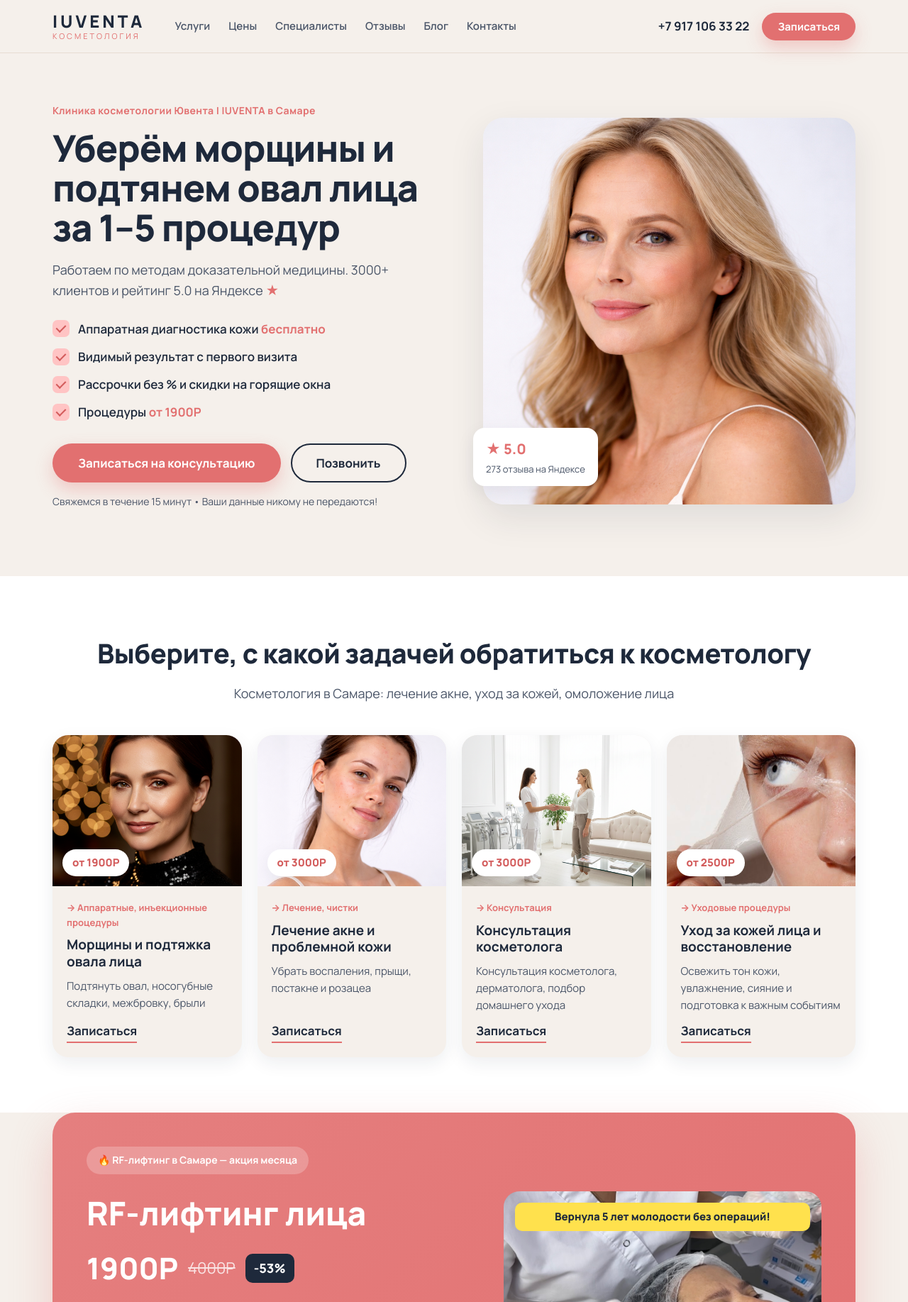
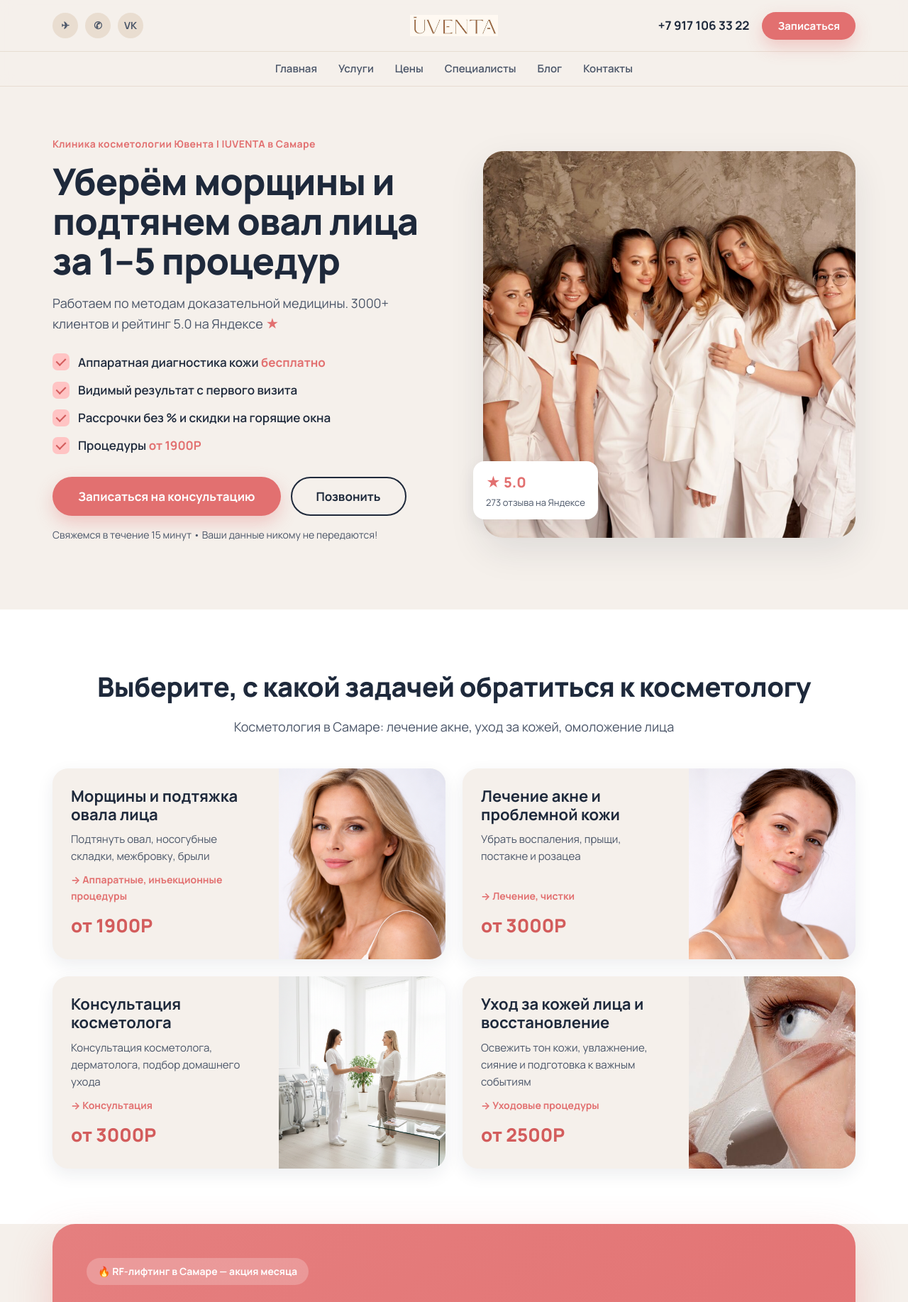
Before and after one commit to 6Evrey9/WP, a WordPress theme: template wp-content/themes/iuventa/front-page.php in a window 1280 px wide. Shown: the top 1835 px of the page at 71% size. Run offline with PHP 8.4 and a stand-in for WordPress, Linux system fonts and the light colour scheme; the site name, menu and one post (Sample post) are stand-ins, and other content is empty.

Commit message:
Raise design fidelity to match original 1:1
- Use the real team group photo in the hero and the IUVENTA serif logo in
  the header/footer.
- Two-row header (social icons + centered logo + nav row) like the original.
- Horizontal task cards (text + photo) with corrected per-task photos.
- Yandex-style rating bar; add video-reviews section; 6-up news grid with
  'Показать ещё'; add address + Yandex map block; expand footer to four
  link columns plus legal/license block.
- Map every section to the original clinic photos.

Co-authored-by: Ivan <6Evrey9@users.noreply.github.com>

```diff
--- a/wp-content/themes/iuventa/assets/css/main.css
+++ b/wp-content/themes/iuventa/assets/css/main.css
@@ -76,36 +76,48 @@ a { color: inherit; text-decoration: none; }
 .btn-dark:hover { background: #0f1726; }
 .btn-light { background: #fff; color: var(--coral-dark); }
 .btn-light:hover { background: var(--cream-2); }
+.btn-pill { border-radius: 999px; }
 
 /* ------------------------------------------------------------ Header --- */
 .site-header {
 	position: sticky;
 	top: 0;
 	z-index: 50;
-	background: rgba(245, 240, 235, .92);
+	background: rgba(245, 240, 235, .94);
 	backdrop-filter: blur(10px);
 	border-bottom: 1px solid var(--line);
 }
-.header-inner {
-	display: flex;
+.header-top {
+	display: grid;
+	grid-template-columns: 1fr auto 1fr;
 	align-items: center;
-	gap: 24px;
-	height: 74px;
+	gap: 16px;
+	height: 72px;
 }
-.brand { display: flex; flex-direction: column; line-height: 1; }
+.header-socials { display: flex; gap: 10px; }
+.soc {
+	width: 36px; height: 36px; border-radius: 50%;
+	background: #e9ddd0; color: var(--slate);
+	display: inline-flex; align-items: center; justify-content: center;
+	font-size: 14px; font-weight: 700; transition: background .2s, color .2s;
+}
+.soc:hover { background: var(--coral); color: #fff; }
+
+.brand { justify-self: center; display: flex; align-items: center; }
+.brand-logo { height: 30px; width: auto; }
 .brand-mark { font-size: 24px; font-weight: 800; letter-spacing: 4px; color: var(--navy); }
 .brand-mark--light { color: #fff; }
-.brand-sub { font-size: 11px; letter-spacing: 3px; text-transform: uppercase; color: var(--coral); margin-top: 3px; }
 
-.main-nav { display: flex; gap: 26px; margin-left: 18px; }
+.header-actions { justify-self: end; display: flex; align-items: center; gap: 18px; }
+.header-phone { font-weight: 700; color: var(--navy); white-space: nowrap; }
+.header-phone:hover { color: var(--coral); }
+
+.main-nav { border-top: 1px solid var(--line); }
+.main-nav-inner { display: flex; gap: 30px; justify-content: center; padding-top: 12px; padding-bottom: 12px; }
 .main-nav a { font-weight: 600; font-size: 15px; color: var(--slate); transition: color .2s; }
 .main-nav a:hover { color: var(--coral); }
 
-.header-actions { margin-left: auto; display: flex; align-items: center; gap: 18px; }
-.header-phone { font-weight: 700; color: var(--navy); white-space: nowrap; }
-.header-phone:hover { color: var(--coral); }
-
-.nav-toggle { display: none; flex-direction: column; gap: 5px; background: none; border: 0; cursor: pointer; padding: 8px; }
+.nav-toggle { display: none; flex-direction: column; gap: 5px; background: none; border: 0; cursor: pointer; padding: 8px; justify-self: end; }
 .nav-toggle span { width: 24px; height: 2px; background: var(--navy); border-radius: 2px; transition: .2s; }
 
 /* -------------------------------------------------------------- Hero --- */
@@ -153,26 +165,21 @@ a { color: inherit; text-decoration: none; }
 
 /* --------------------------------------------------------- Tasks ------- */
 .tasks { background: var(--white); }
-.tasks-grid { display: grid; grid-template-columns: repeat(4, 1fr); gap: 22px; }
+.tasks-grid { display: grid; grid-template-columns: repeat(2, 1fr); gap: 24px; }
 .task-card {
-	background: var(--cream); border-radius: var(--radius); overflow: hidden;
-	box-shadow: var(--shadow-sm); display: flex; flex-direction: column;
-	transition: transform .2s ease, box-shadow .2s ease;
+	position: relative; background: var(--cream); border-radius: var(--radius); overflow: hidden;
+	box-shadow: var(--shadow-sm); display: grid; grid-template-columns: 1.15fr .85fr;
+	min-height: 230px; transition: transform .2s ease, box-shadow .2s ease;
 }
 .task-card:hover { transform: translateY(-6px); box-shadow: var(--shadow); }
-.task-card-media { position: relative; aspect-ratio: 4/3.2; overflow: hidden; }
+.task-card-media { overflow: hidden; }
 .task-card-media img { width: 100%; height: 100%; object-fit: cover; }
-.task-price {
-	position: absolute; left: 14px; bottom: 14px; background: #fff;
-	color: var(--coral-dark); font-weight: 800; padding: 7px 14px; border-radius: 999px; font-size: 15px;
-	box-shadow: var(--shadow-sm);
-}
-.task-card-body { padding: 20px; display: flex; flex-direction: column; gap: 10px; flex: 1; }
-.task-tag { color: var(--coral); font-weight: 700; font-size: 13px; }
-.task-card-body h3 { font-size: 19px; margin: 0; line-height: 1.25; }
-.task-card-body p { margin: 0; color: var(--slate); font-size: 15px; flex: 1; }
-.task-link { color: var(--navy); font-weight: 700; border-bottom: 2px solid var(--coral); align-self: flex-start; padding-bottom: 2px; }
-.task-link:hover { color: var(--coral); }
+.task-card-body { padding: 26px; display: flex; flex-direction: column; gap: 10px; }
+.task-card-body h3 { font-size: 22px; margin: 0; line-height: 1.2; }
+.task-desc { margin: 0; color: var(--slate); font-size: 15px; }
+.task-tag { color: var(--coral); font-weight: 700; font-size: 14px; margin-top: auto; }
+.task-price { color: var(--coral-dark); font-weight: 800; font-size: 26px; }
+.task-overlay-link { position: absolute; inset: 0; }
 
 /* ---------------------------------------------------------- Promo ------ */
 .promo-wrap { padding-top: 0; }
--- a/wp-content/themes/iuventa/footer.php
+++ b/wp-content/themes/iuventa/footer.php
@@ -5,49 +5,41 @@
  * @package iuventa
  */
 
-$info = iuventa_clinic_info();
+$info    = iuventa_clinic_info();
+$columns = iuventa_footer_columns();
 ?>
 <footer class="site-footer" id="footer">
-	<div class="container footer-grid">
-		<div class="footer-col footer-about">
-			<span class="brand-mark brand-mark--light">IUVENTA</span>
-			<p>Клиника косметологии в Самаре. Работаем по методам доказательной медицины. 3000+ клиентов и рейтинг <?php echo esc_html( $info['rating'] ); ?> на Яндексе.</p>
-			<a class="btn btn-primary" href="#contact">Записаться на консультацию</a>
+	<div class="container footer-cols">
+		<?php foreach ( $columns as $col ) : ?>
+			<div class="footer-col">
+				<h4><?php echo esc_html( $col['title'] ); ?></h4>
+				<ul>
+					<?php foreach ( $col['links'] as $link ) : ?>
+						<li><a href="#contact"><?php echo esc_html( $link ); ?></a></li>
+					<?php endforeach; ?>
+				</ul>
+			</div>
+		<?php endforeach; ?>
+	</div>
+
+	<div class="container footer-info">
+		<p class="footer-desc">Центр косметологии Ювента предлагает современные косметологические процедуры для лечения и коррекции состояния кожи лица. Профессиональные косметологи подбирают эффективные методики с учётом индивидуальных особенностей пациента.</p>
+
+		<div class="footer-legal">
+			<p>ООО «Ювента»</p>
+			<p><?php echo esc_html( $info['address'] ); ?></p>
+			<p class="muted">Имеются противопоказания, необходима консультация специалиста. Цены на услуги, представленные на сайте, не являются публичной офертой.</p>
 		</div>
 
-		<div class="footer-col">
-			<h4>Направления</h4>
-			<ul>
-				<li><a href="#tasks">Морщины и овал лица</a></li>
-				<li><a href="#tasks">Лечение акне</a></li>
-				<li><a href="#tasks">Уход за кожей</a></li>
-				<li><a href="#tasks">Консультация</a></li>
-			</ul>
-		</div>
-
-		<div class="footer-col">
-			<h4>Популярные процедуры</h4>
-			<ul>
-				<li><a href="#procedures">RF-лифтинг лица</a></li>
-				<li><a href="#procedures">Ботокс от морщин</a></li>
-				<li><a href="#procedures">Чистка лица</a></li>
-				<li><a href="#procedures">Увеличение губ</a></li>
-			</ul>
-		</div>
-
-		<div class="footer-col">
-			<h4>Контакты</h4>
-			<ul>
-				<li><a href="tel:<?php echo esc_attr( $info['phone_raw'] ); ?>"><?php echo esc_html( $info['phone'] ); ?></a></li>
-				<li><?php echo esc_html( $info['address'] ); ?></li>
-				<li class="muted"><?php echo esc_html( $info['address_note'] ); ?></li>
-			</ul>
+		<div class="footer-brand">
+			<img src="<?php echo esc_url( iuventa_img( 'logo-footer.png' ) ); ?>" alt="IUVENTA" class="footer-logo">
+			<p class="muted">Политика конфиденциальности<br>Лицензия: Л041-01184-63/01471706</p>
+			<a class="btn btn-primary btn-pill" href="#contact">Получить консультацию косметолога</a>
 		</div>
 	</div>
 
-	<div class="container footer-bottom">
+	<div class="footer-baseline">
 		<span>© <?php echo esc_html( date( 'Y' ) ); ?> <?php echo esc_html( $info['name_ru'] ); ?> — клиника косметологии в Самаре</span>
-		<span class="muted">Имеются противопоказания, необходима консультация специалиста</span>
 	</div>
 </footer>
 
--- a/wp-content/themes/iuventa/front-page.php
+++ b/wp-content/themes/iuventa/front-page.php
@@ -16,9 +16,11 @@ get_header();
 	get_template_part( 'template-parts/results' );
 	get_template_part( 'template-parts/doctors' );
 	get_template_part( 'template-parts/reviews' );
+	get_template_part( 'template-parts/video-reviews' );
 	get_template_part( 'template-parts/news' );
 	get_template_part( 'template-parts/faq' );
 	get_template_part( 'template-parts/contact' );
+	get_template_part( 'template-parts/address' );
 	?>
 </main>
 <?php
--- a/wp-content/themes/iuventa/header.php
+++ b/wp-content/themes/iuventa/header.php
@@ -19,20 +19,16 @@ $info = iuventa_clinic_info();
 <?php wp_body_open(); ?>
 
 <header class="site-header">
-	<div class="container header-inner">
-		<a class="brand" href="<?php echo esc_url( home_url( '/' ) ); ?>">
-			<span class="brand-mark">IUVENTA</span>
-			<span class="brand-sub">косметология</span>
+	<div class="container header-top">
+		<div class="header-socials">
+			<a href="https://t.me/" aria-label="Telegram" class="soc">✈</a>
+			<a href="https://wa.me/<?php echo esc_attr( ltrim( $info['phone_raw'], '+' ) ); ?>" aria-label="WhatsApp" class="soc">✆</a>
+			<a href="https://vk.com/" aria-label="VK" class="soc">VK</a>
+		</div>
+
+		<a class="brand" href="<?php echo esc_url( home_url( '/' ) ); ?>" aria-label="IUVENTA">
+			<img src="<?php echo esc_url( iuventa_img( 'logo.png' ) ); ?>" alt="IUVENTA" class="brand-logo">
 		</a>
-
-		<nav class="main-nav" aria-label="Главное меню">
-			<a href="#tasks">Услуги</a>
-			<a href="#procedures">Цены</a>
-			<a href="#doctors">Специалисты</a>
-			<a href="#reviews">Отзывы</a>
-			<a href="#news">Блог</a>
-			<a href="#contact">Контакты</a>
-		</nav>
 
 		<div class="header-actions">
 			<a class="header-phone" href="tel:<?php echo esc_attr( $info['phone_raw'] ); ?>"><?php echo esc_html( $info['phone'] ); ?></a>
@@ -43,4 +39,15 @@ $info = iuventa_clinic_info();
 			<span></span><span></span><span></span>
 		</button>
 	</div>
+
+	<nav class="main-nav" aria-label="Главное меню">
+		<div class="container main-nav-inner">
+			<a href="#top">Главная</a>
+			<a href="#tasks">Услуги</a>
+			<a href="#procedures">Цены</a>
+			<a href="#doctors">Специалисты</a>
+			<a href="#news">Блог</a>
+			<a href="#contact">Контакты</a>
+		</div>
+	</nav>
 </header>
--- a/wp-content/themes/iuventa/inc/content.php
+++ b/wp-content/themes/iuventa/inc/content.php
@@ -41,7 +41,7 @@ function iuventa_tasks() {
 			'price' => 'от 1900Р',
 			'tag'   => 'Аппаратные, инъекционные процедуры',
 			'desc'  => 'Подтянуть овал, носогубные складки, межбровку, брыли',
-			'img'   => 'task-rejuvenation.png',
+			'img'   => 'task-wrinkles.png',
 		),
 		array(
 			'title' => 'Лечение акне и проблемной кожи',
@@ -118,11 +118,41 @@ function iuventa_reviews() {
 function iuventa_news() {
 	return array(
 		array( 'img' => 'news-megamart.jpg', 'title' => 'Мега Март в косметологии: процедуры для увлажнения, сияния и лифтинга кожи' ),
-		array( 'img' => 'news-giveaway.jpg', 'title' => 'Почему зима — лучшее время для пилингов' ),
-		array( 'img' => 'news-denmateri.png', 'title' => 'Акция ко Дню Матери в клинике косметологии' ),
-		array( 'img' => 'promo-rf.png', 'title' => 'Как подтянуть овал лица без операций в Самаре' ),
-		array( 'img' => 'task-acne.png', 'title' => 'Почему у самарцев прыщи не проходят, даже если вы давно не подросток' ),
-		array( 'img' => 'task-care.jpg', 'title' => 'Уход за кожей после косметологических процедур в Самаре' ),
+		array( 'img' => 'news-omolozhenie.png', 'title' => 'Как омолодить верхнюю треть лица быстро, безопасно и выгодно' ),
+		array( 'img' => 'task-care.jpg', 'title' => 'Почему зима — лучшее время для пилингов' ),
+		array( 'img' => 'news-pdrn.jpg', 'title' => 'PDRN-терапия лица' ),
+		array( 'img' => 'news-giveaway.jpg', 'title' => 'Новогодняя акция в клинике косметологии' ),
+		array( 'img' => 'team.jpg', 'title' => 'Праздничное сияние: новогодний уход за лицом в клинике' ),
+	);
+}
+
+function iuventa_video_reviews() {
+	return array(
+		array( 'img' => 'result-rf.jpg', 'name' => 'Наталья', 'note' => 'RF-лифтинг лица' ),
+		array( 'img' => 'task-care.jpg', 'name' => 'Мария', 'note' => 'Уходовые процедуры' ),
+		array( 'img' => 'promo-rf.png', 'name' => 'Елена', 'note' => 'Аппаратная косметология' ),
+		array( 'img' => 'result-acne.jpeg', 'name' => 'Ольга', 'note' => 'Лечение акне' ),
+	);
+}
+
+function iuventa_footer_columns() {
+	return array(
+		array(
+			'title' => 'Направления косметологии',
+			'links' => array( 'Эстетическая косметология', 'Аппаратные методы омоложения', 'Коррекция состояния кожи', 'Лечение кожных заболеваний', 'Профессиональный уход за кожей' ),
+		),
+		array(
+			'title' => 'Популярные процедуры',
+			'links' => array( 'RF-лифтинг лица', 'Чистка лица у косметолога', 'Биоревитализация кожи', 'Лечение акне', 'Ботокс, ботулинотерапия' ),
+		),
+		array(
+			'title' => 'О клинике Ювента',
+			'links' => array( 'Центр современной косметологии', 'Косметологи с мед. образованием', 'Профессиональные решения для кожи' ),
+		),
+		array(
+			'title' => 'Полезные материалы',
+			'links' => array( 'Подбор процедуры под тип кожи', 'Консультация косметолога', 'Диагностика состояния кожи' ),
+		),
 	);
 }
 
--- /dev/null
+++ b/wp-content/themes/iuventa/template-parts/address.php
@@ -0,0 +1,28 @@
+<?php
+/**
+ * Address + map section.
+ *
+ * @package iuventa
+ */
+
+$info = iuventa_clinic_info();
+?>
+<section class="section address" id="address">
+	<div class="container address-inner">
+		<div class="address-copy">
+			<h2 class="section-title address-title">Адрес и контакты</h2>
+			<p class="address-phone"><a href="tel:<?php echo esc_attr( $info['phone_raw'] ); ?>"><?php echo esc_html( $info['phone'] ); ?></a> <span class="muted">(администратор)</span></p>
+			<p class="address-line"><strong><?php echo esc_html( $info['address'] ); ?></strong><br><span class="muted"><?php echo esc_html( $info['address_note'] ); ?></span></p>
+			<div class="address-socials">
+				<a href="https://vk.com/" class="soc" aria-label="VK">VK</a>
+				<a href="https://t.me/" class="soc" aria-label="Telegram">✈</a>
+			</div>
+		</div>
+		<div class="address-map">
+			<iframe
+				title="Карта — Самара, проспект Ленина 2А"
+				src="https://yandex.ru/map-widget/v1/?text=<?php echo rawurlencode( 'Самара, проспект Ленина 2А' ); ?>&z=16"
+				width="100%" height="360" frameborder="0" loading="lazy"></iframe>
+		</div>
+	</div>
+</section>
--- a/wp-content/themes/iuventa/template-parts/hero.php
+++ b/wp-content/themes/iuventa/template-parts/hero.php
@@ -34,7 +34,7 @@ $benefits = iuventa_hero_benefits();
 		</div>
 
 		<div class="hero-media">
-			<img src="<?php echo esc_url( iuventa_img( 'hero-portrait.png' ) ); ?>" alt="Косметология Ювента в Самаре" loading="eager">
+			<img src="<?php echo esc_url( iuventa_img( 'hero-team.png' ) ); ?>" alt="Косметологи клиники Ювента в Самаре" loading="eager">
 			<div class="hero-badge">
 				<span class="hero-badge-rating">★ <?php echo esc_html( $info['rating'] ); ?></span>
 				<span class="hero-badge-text"><?php echo esc_html( $info['reviews_count'] ); ?> отзыва на Яндексе</span>
--- a/wp-content/themes/iuventa/template-parts/news.php
+++ b/wp-content/themes/iuventa/template-parts/news.php
@@ -14,16 +14,16 @@ $news = iuventa_news();
 		<div class="news-grid">
 			<?php foreach ( $news as $n ) : ?>
 				<article class="news-card">
-					<div class="news-media">
+					<a class="news-media" href="#contact">
 						<img src="<?php echo esc_url( iuventa_img( $n['img'] ) ); ?>" alt="<?php echo esc_attr( $n['title'] ); ?>" loading="lazy">
-					</div>
-					<div class="news-body">
-						<span class="news-tag">Новости клиники</span>
-						<h3><?php echo esc_html( $n['title'] ); ?></h3>
-						<a class="news-link" href="#contact">Читать</a>
-					</div>
+					</a>
+					<h3 class="news-title"><a href="#contact"><?php echo esc_html( $n['title'] ); ?></a></h3>
 				</article>
 			<?php endforeach; ?>
 		</div>
+
+		<div class="news-more">
+			<a class="btn btn-dark btn-pill" href="#contact">Показать ещё</a>
+		</div>
 	</div>
 </section>
--- a/wp-content/themes/iuventa/template-parts/results.php
+++ b/wp-content/themes/iuventa/template-parts/results.php
@@ -17,7 +17,6 @@ $results = iuventa_results();
 				<figure class="result-card">
 					<div class="result-media">
 						<img src="<?php echo esc_url( iuventa_img( $r['img'] ) ); ?>" alt="<?php echo esc_attr( $r['title'] ); ?>" loading="lazy">
-						<span class="result-tag">До / После</span>
 					</div>
 					<figcaption>
 						<h3><?php echo esc_html( $r['title'] ); ?></h3>
--- a/wp-content/themes/iuventa/template-parts/reviews.php
+++ b/wp-content/themes/iuventa/template-parts/reviews.php
@@ -11,13 +11,18 @@ $reviews = iuventa_reviews();
 <section class="section reviews" id="reviews">
 	<div class="container">
 		<h2 class="section-title">Отзывы о клинике косметологии Ювента в Самаре</h2>
+		<p class="section-sub">Реальные отзывы клиентов о косметологии Ювента в Самаре. Пациенты делятся результатами процедур: лечение акне, чистка лица, RF-лифтинг и омоложение кожи.</p>
 
 		<div class="reviews-rating">
-			<div class="rating-stars">★★★★★</div>
-			<div class="rating-meta">
-				<strong><?php echo esc_html( $info['rating'] ); ?> / 5</strong>
-				<span>Оценка клиники на Яндексе (<?php echo esc_html( $info['reviews_count'] ); ?> отзыва)</span>
+			<div class="rating-left">
+				<span class="rating-label">ОЦЕНКА КОСМЕТОЛОГИЯ ЮВЕНТА В <span class="ya">Я</span>ндекс</span>
+				<span class="rating-line">
+					<span class="rating-stars">★★★★★</span>
+					<strong><?php echo esc_html( $info['rating'] ); ?> / 5</strong>
+					<span class="muted">(<?php echo esc_html( $info['reviews_count'] ); ?> отзыва)</span>
+				</span>
 			</div>
+			<a class="btn btn-primary btn-sm" href="#contact">Оставить отзыв</a>
 		</div>
 
 		<div class="reviews-grid">
--- a/wp-content/themes/iuventa/template-parts/tasks.php
+++ b/wp-content/themes/iuventa/template-parts/tasks.php
@@ -15,16 +15,16 @@ $tasks = iuventa_tasks();
 		<div class="tasks-grid">
 			<?php foreach ( $tasks as $task ) : ?>
 				<article class="task-card">
+					<div class="task-card-body">
+						<h3><?php echo esc_html( $task['title'] ); ?></h3>
+						<p class="task-desc"><?php echo esc_html( $task['desc'] ); ?></p>
+						<span class="task-tag">→ <?php echo esc_html( $task['tag'] ); ?></span>
+						<span class="task-price"><?php echo esc_html( $task['price'] ); ?></span>
+					</div>
 					<div class="task-card-media">
 						<img src="<?php echo esc_url( iuventa_img( $task['img'] ) ); ?>" alt="<?php echo esc_attr( $task['title'] ); ?>" loading="lazy">
-						<span class="task-price"><?php echo esc_html( $task['price'] ); ?></span>
 					</div>
-					<div class="task-card-body">
-						<span class="task-tag">→ <?php echo esc_html( $task['tag'] ); ?></span>
-						<h3><?php echo esc_html( $task['title'] ); ?></h3>
-						<p><?php echo esc_html( $task['desc'] ); ?></p>
-						<a class="task-link" href="#contact">Записаться</a>
-					</div>
+					<a class="task-overlay-link" href="#contact" aria-label="<?php echo esc_attr( $task['title'] ); ?>"></a>
 				</article>
 			<?php endforeach; ?>
 		</div>
--- /dev/null
+++ b/wp-content/themes/iuventa/template-parts/video-reviews.php
@@ -0,0 +1,30 @@
+<?php
+/**
+ * Video reviews.
+ *
+ * @package iuventa
+ */
+
+$videos = iuventa_video_reviews();
+?>
+<section class="section video-reviews" id="video-reviews">
+	<div class="container">
+		<h2 class="section-title">Отзывы реальных клиентов косметологии Ювента — видео</h2>
+		<p class="section-sub">Отзывы опубликованы с разрешения клиентов. Больше отзывов смотрите в Яндекс Картах.</p>
+
+		<div class="video-grid">
+			<?php foreach ( $videos as $v ) : ?>
+				<figure class="video-card">
+					<div class="video-media">
+						<img src="<?php echo esc_url( iuventa_img( $v['img'] ) ); ?>" alt="Видеоотзыв — <?php echo esc_attr( $v['name'] ); ?>" loading="lazy">
+						<span class="video-play" aria-hidden="true">▶</span>
+					</div>
+					<figcaption>
+						<strong><?php echo esc_html( $v['name'] ); ?></strong>
+						<span class="muted"><?php echo esc_html( $v['note'] ); ?></span>
+					</figcaption>
+				</figure>
+			<?php endforeach; ?>
+		</div>
+	</div>
+</section>
```
Also changed, not shown: other parts of wp-content/themes/iuventa/assets/css/main.css (+83 -30 lines), wp-content/themes/iuventa/assets/img/hero-team.png (added), wp-content/themes/iuventa/assets/img/logo-footer.png (added), wp-content/themes/iuventa/assets/img/logo.png (added), wp-content/themes/iuventa/assets/img/news-omolozhenie.png (added), wp-content/themes/iuventa/assets/img/news-pdrn.jpg (added), wp-content/themes/iuventa/assets/img/task-wrinkles.png (added).
